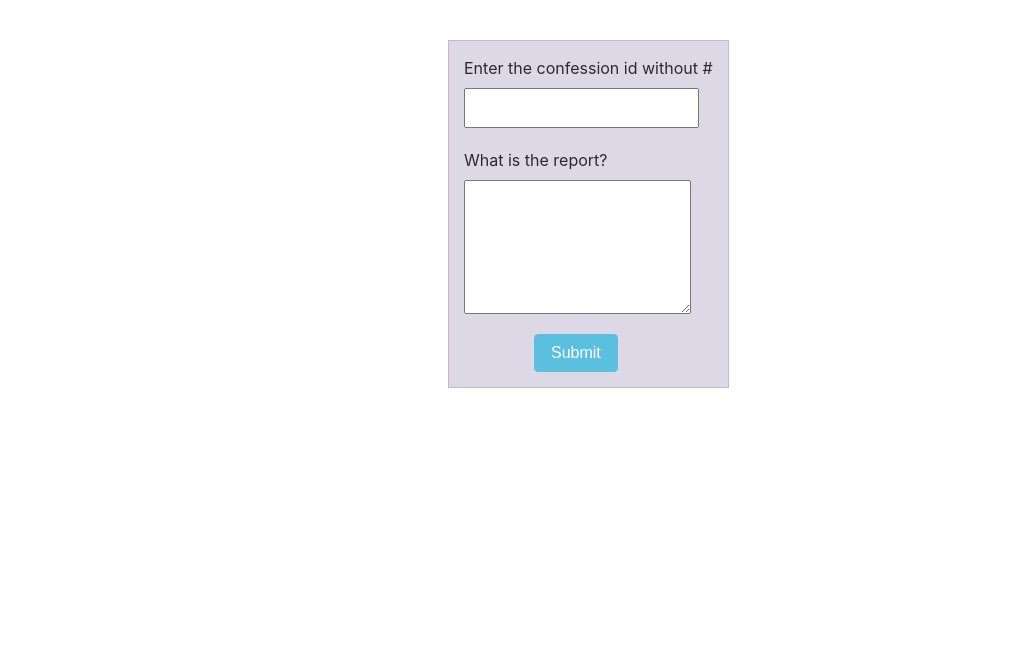
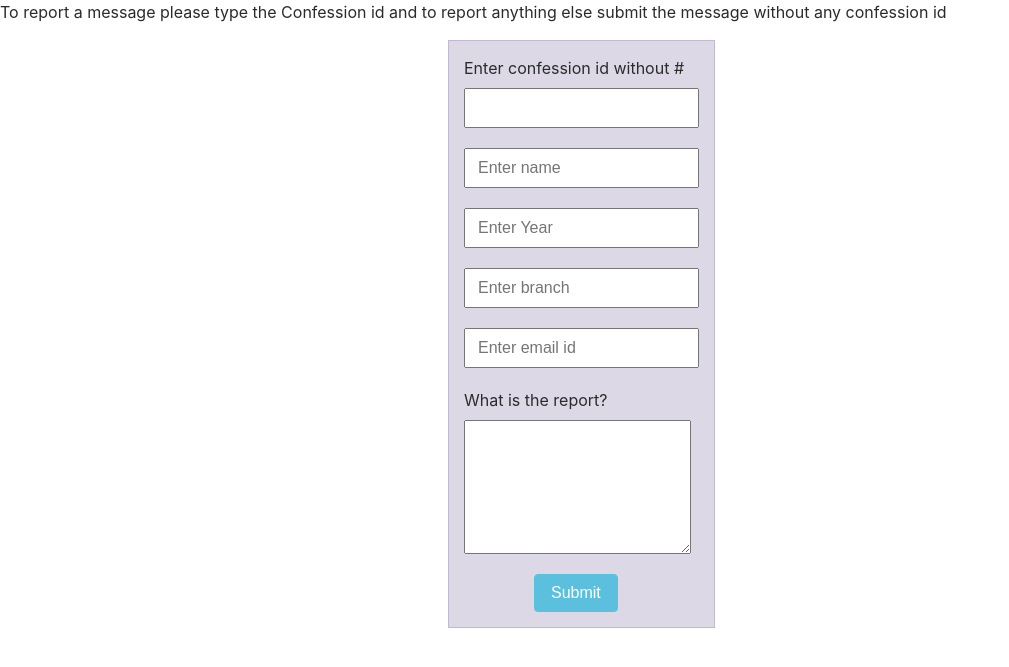
Before and after one commit to Teamexe/confession-site, a PHP site: page /confession/reportinfo.php in a window 1280 px wide. Shown: the top 667 px of the page, without its empty margins (0-1009 px from the left). Run offline with PHP 8.4, Linux system fonts and the light colour scheme; data that the repository does not hold is empty.

Commit message:
made reportinfo.php to send mails

```diff
--- a/reportinfo.php
+++ b/reportinfo.php
@@ -7,6 +7,7 @@
     <head>
         <title> reporting page</title>
         <link rel="stylesheet" href="css/makeConfess.css">
+        <link rel="stylesheet" href="css/reportinfo.css">
         <link rel="stylesheet" href="bootstrap/css/bootstrap.min.css">
         <link rel="stylesheet" href="font-awesome/css/font-awesome.min.css">
         <meta name="viewport" content="width=device-width, initial-scale=1.0">
@@ -15,24 +16,74 @@
         <meta charset="utf-8"/>
     </head>
     <body>
-        <script>
-            $(document).ready(function(){
-                alert('To report a message please type the Confession id and to report anything else submit the message without any message id');
-            })
-        </script>
+        <?php
+            $id="";
+            $name="";
+            $year="";
+            $branch="";
+            $email="";
+            $report="";
+            $id=$_POST['confessionid'];
+            $sql="update adminperm set report=report + 1 where id=$id and permission=1;";
+            mysqli_query($db, $sql);
+            $name=$_POST['name'];
+            $year=$_POST['year'];
+            $branch=$_POST['branch'];
+            $email=$_POST['email'];
+            $report=$_POST['report'];
+            $string=$name." of ".$branch." of year ".$year." complained about confession ".$id." report: ".$report;
+            if($name=="" || $year=="" || $branch==""||$email==""){
+                $message="Please enter all the required fields";
+                echo "<script> alert('$message');</script>";
+            }
+            else{
+                $email="sahoosourav1996@gmail.com";
+               $string=wordwrap($string,70);
+                if($id!=""){
+                    $subject="Confession report";
+                }
+                else{
+                    $suject="Normal report";
+                }
+                if(mail($email,$subject,$string,"")){
+                    echo "hello";
+                    $message="Your report has been sent to the admin for a review process";
+                    echo "<script> alert('$message');</script>";
+                }
+                else{
+                    $message="your report can't be sent to the admin";
+                    echo "<script> alert('$message');</script>";
+                }
+            }
+        ?>
+        <div id="info">
+            To report a message please type the Confession id and to report anything else submit the message without any confession id
+        </div>
         <div id="main">
             <form role="form" method="post" action="<?php echo htmlspecialchars($_SERVER["PHP_SELF"]);?>">
                 <label for="confessionid">
-                    Enter the confession id without #
+                    Enter confession id without #
                 </label>
                 <div class="input">
-                    <input class="inpf" name="confessionid" type="text" placeholder="">
+                    <input class="inpf" name="confessionid" type="text" placeholder="" value="<?php echo $id?>">
+                </div>
+                <div class="input">
+                    <input type="text"  class="inpf" name="name"  placeholder="Enter name" value="<?php echo $name?>">
+                </div>
+                <div class="input">
+                    <input type="text" name="year" class="inpf" placeholder="Enter Year" value="<?php echo $year?>">
+                </div>
+                <div class="input">
+                    <input type="text" name="branch" class="inpf" placeholder="Enter branch" value="<?php echo $branch?>">
+                </div>
+                <div class="input">
+                    <input type="text" name="email" class="inpf" placeholder="Enter email id " value="<?php echo $email?>">
                 </div>
                 <div class="input">
                     <label for="report">
                          What is the report?
                     </label><br>
-                    <textarea class="inpf" name="report" rows="5"></textarea>
+                    <textarea class="inpf" name="report" rows="5"><?php echo $report?></textarea>
                 </div>
                 <input type="submit" class="btn btn-info" id="submission" value="Submit" name="submit">
             </form>
```
Also changed, not shown: css/reportinfo.css (added).
